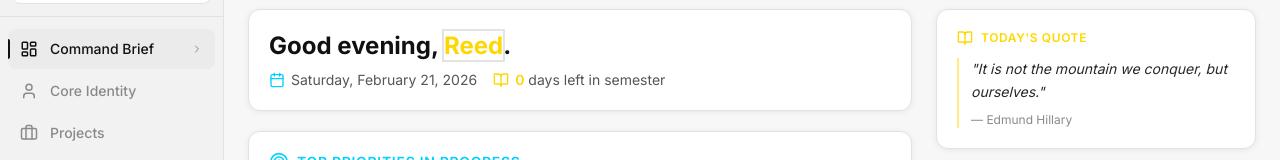
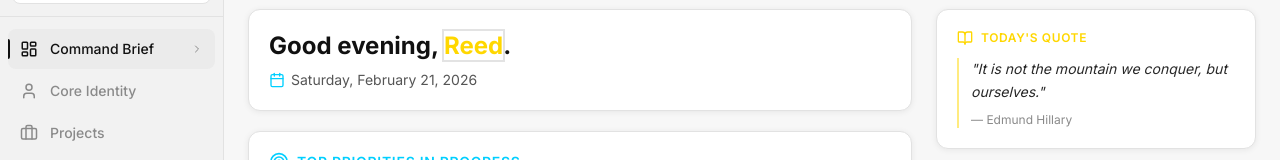
Before and after one commit to ReedWebster/jarvis-crm, a React (Vite) app: page / in a window 1280 px wide. Shown: the part 123-283 px from the top of the page. Built offline with nearby package versions, Linux system fonts and the light colour scheme.

Commit message:
Remove days left in semester from Command Brief
Co-Authored-By: Claude Sonnet 4.6 <noreply@anthropic.com>

```diff
--- a/src/components/dashboard/DailyCommandBrief.tsx
+++ b/src/components/dashboard/DailyCommandBrief.tsx
@@ -53,7 +53,6 @@ interface Props {
 
 // ─── Constants ────────────────────────────────────────────────────────────────
 
-const SEMESTER_END = '2025-05-01';
 
 // ─── Sub-components ───────────────────────────────────────────────────────────
 
@@ -152,15 +151,6 @@ export default function DailyCommandBrief({
 
   const greeting = getGreeting();
   const dailyQuote = getDailyQuote();
-
-  const daysLeftInSemester = useMemo(() => {
-    try {
-      const diff = differenceInDays(parseISO(SEMESTER_END), todayDate);
-      return Math.max(0, diff);
-    } catch {
-      return 0;
-    }
-  }, []);
 
   const todayFormatted = format(todayDate, 'EEEE, MMMM d, yyyy');
 
@@ -319,15 +309,6 @@ export default function DailyCommandBrief({
               <span className="flex items-center gap-1.5">
                 <Calendar className="w-4 h-4 text-[#00CFFF]" />
                 {todayFormatted}
-              </span>
-              <span className="flex items-center gap-1.5">
-                <BookOpen className="w-4 h-4 text-[#FFD700]" />
-                <span>
-                  <span className="text-[#FFD700] font-semibold">
-                    {daysLeftInSemester}
-                  </span>{' '}
-                  days left in semester
-                </span>
               </span>
             </div>
           </div>
```
Also changed, not shown: 4 other files (tests, documents, lock files or other folders).
